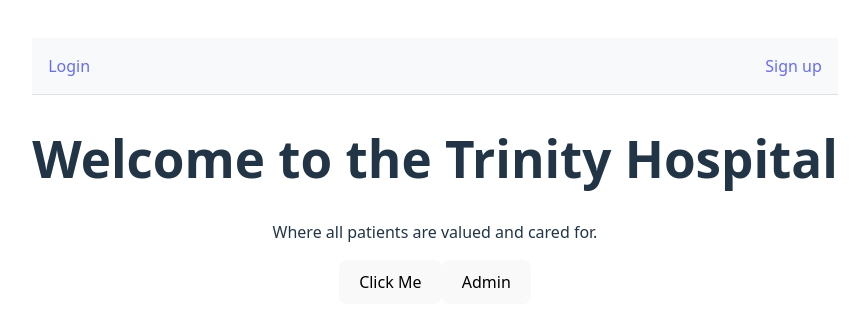
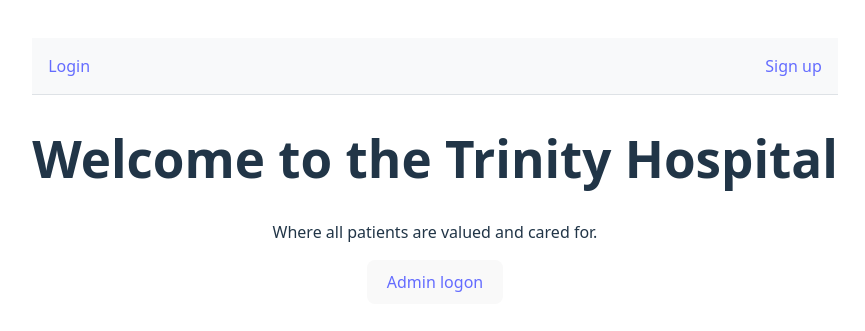
Before and after one commit to chinelon/Practicum, a React (Vite) app in the folder Practicum/: page / in a window 1280 px wide. Shown: the part 229-560 px from the top of the page, without its empty margins (205-1070 px from the left). Built offline with nearby package versions, Linux system fonts and the light colour scheme; no server answers.

Commit message:
changes to api endpoints + hid bot button + moved signup to behind admin pages

```diff
--- a/Practicum/src/AllUsers.jsx
+++ b/Practicum/src/AllUsers.jsx
@@ -28,6 +28,12 @@ function AllUsers() {
 
     return (
         <div className="all-users-container">
+            <h1>Admin Dashboard</h1>
+            <p>Welcome to the admin dashboard. Here you can view and manage users.</p>
+            <p>Note: This is a placeholder for the admin dashboard content.</p>
+            <button>
+                <Link to='/signup'> Click here to Create Users</Link>
+            </button>
             <h2>All Registered Users</h2>
             <Link to="/">Back to Home</Link>
 
--- a/Practicum/src/Home.jsx
+++ b/Practicum/src/Home.jsx
@@ -1,33 +1,10 @@
-import { useEffect, useState } from 'react';
+// import { useEffect, useState } from 'react';
 import { Link } from 'react-router-dom';
 import axios from 'axios';
 
 function Home() {
-  const [isBlocked, setIsBlocked] = useState(false);
-  const [showPopup, setShowPopup] = useState(false);
-  const [lockdown, setLockdown] = useState(false);
-
-  useEffect(() => {
-    const wasLocked = localStorage.getItem('lockdown');
-    if (wasLocked === 'true') {
-      setLockdown(true);
-      setShowPopup(true);
-      return;
-    }
-
-    axios.get('https://practicum-7pxf.onrender.com/')
-      .catch((error) => {
-        if (error.response && error.response.status === 403) {
-          setLockdown(true);
-          setShowPopup(true);
-          setIsBlocked(true);
-          localStorage.setItem('lockdown', 'true');
-        }
-      });
-  }, []);
 
   const handleButtonClick = async () => {
-    if (lockdown) return;
 
     try {
       const response = await axios.post('https://practicum-7pxf.onrender.com/trap/bot');
@@ -37,64 +14,36 @@ function Home() {
     }
   };
 
-  const handleButtonHumanClick = async () => {
-    try {
-      const response = await axios.post('https://practicum-7pxf.onrender.com/trap/human');
-      console.log('Response from server:', response.data);
-    } catch (error) {
-      console.error('Error:', error);
-    }
-
-    // Lock UI immediately
-    setLockdown(true);
-    setShowPopup(true);
-    localStorage.setItem('lockdown', 'true');
-  };
-
   return (
-    <div className="home" style={lockdown ? { pointerEvents: 'none', opacity: 0.4 } : {}}>
+    <div className="home">
       <div id="navbar">
-        <Link to="/login" onClick={(e) => lockdown && e.preventDefault()}>Login</Link>
-        <Link to="/signup" onClick={(e) => lockdown && e.preventDefault()}>Sign up</Link>
+        <Link to="/login">Login</Link>
+        <Link to="/signup">Sign up</Link>
       </div>
 
       <h1>Welcome to the Trinity Hospital</h1>
       <p>Where all patients are valued and cared for.</p>
 
-      <button onClick={handleButtonClick} disabled={lockdown}>Click Me</button>
-      <button onClick={handleButtonHumanClick} disabled={lockdown}>Admin</button>
+      <button
+        style={{
+          position: 'absolute',
+          left: '-9999px',
+          width: '1px',
+          height: '1px',
+          overflow: 'hidden',
+        }}
+        onClick={handleButtonClick}
+        tabIndex={-1}
+        aria-hidden="true"
+      >
+        Click Me
+      </button>
 
-      {showPopup && (
-        <div style={popupStyle}>
-          <div style={modalContentStyle}>
-            <h2>Access Denied</h2>
-            <p>Your IP has been blocked due to suspicious activity. Please contact itsupport@trinity.com for assistance.</p>
-          </div>
-        </div>
-      )}
+      <button>
+        <Link to="/admin">Admin logon</Link>
+      </button>
     </div>
   );
 }
 
-const popupStyle = {
-  position: 'fixed',
-  top: 0,
-  left: 0,
-  width: '100vw',
-  height: '100vh',
-  display: 'flex',
-  justifyContent: 'center',
-  alignItems: 'center',
-  zIndex: 9999,
-};
-
-const modalContentStyle = {
-  backgroundColor: '#fff',
-  padding: '30px',
-  borderRadius: '10px',
-  textAlign: 'center',
-  maxWidth: '400px',
-  boxShadow: '0 0 20px rgba(0,0,0,0.3)',
-};
-
 export default Home;
--- a/Practicum/src/Login.jsx
+++ b/Practicum/src/Login.jsx
@@ -7,6 +7,7 @@ function Login() {
   const [email, setEmail] = useState('');
   const [password, setPassword] = useState('');
   const [loginError, setLoginError] = useState(null);
+  // eslint-disable-next-line no-unused-vars
   const [user, setUser] = useState(null);
 
   const handleLogin = async (e) => {
```
Also changed, not shown: 1 other file (tests, documents, lock files or other folders). Lines whose indentation alone changed are shown as unchanged.
